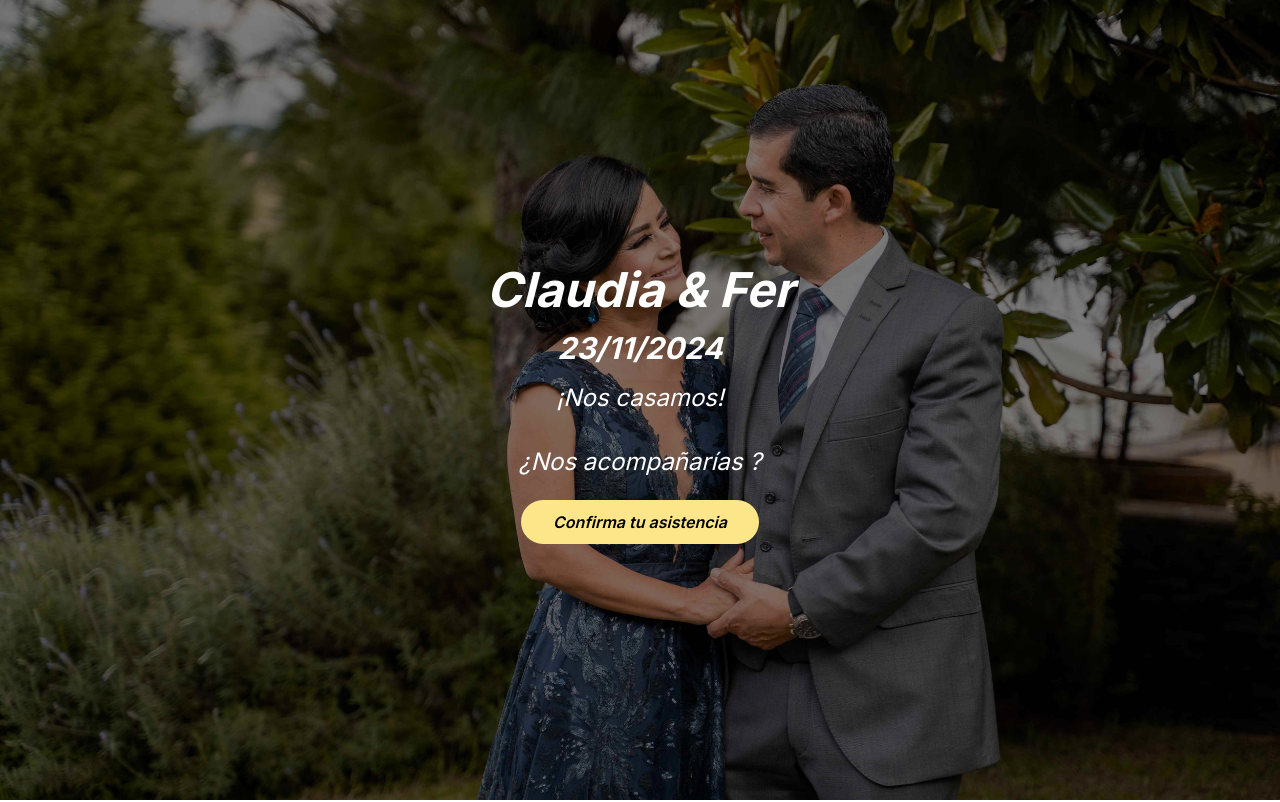
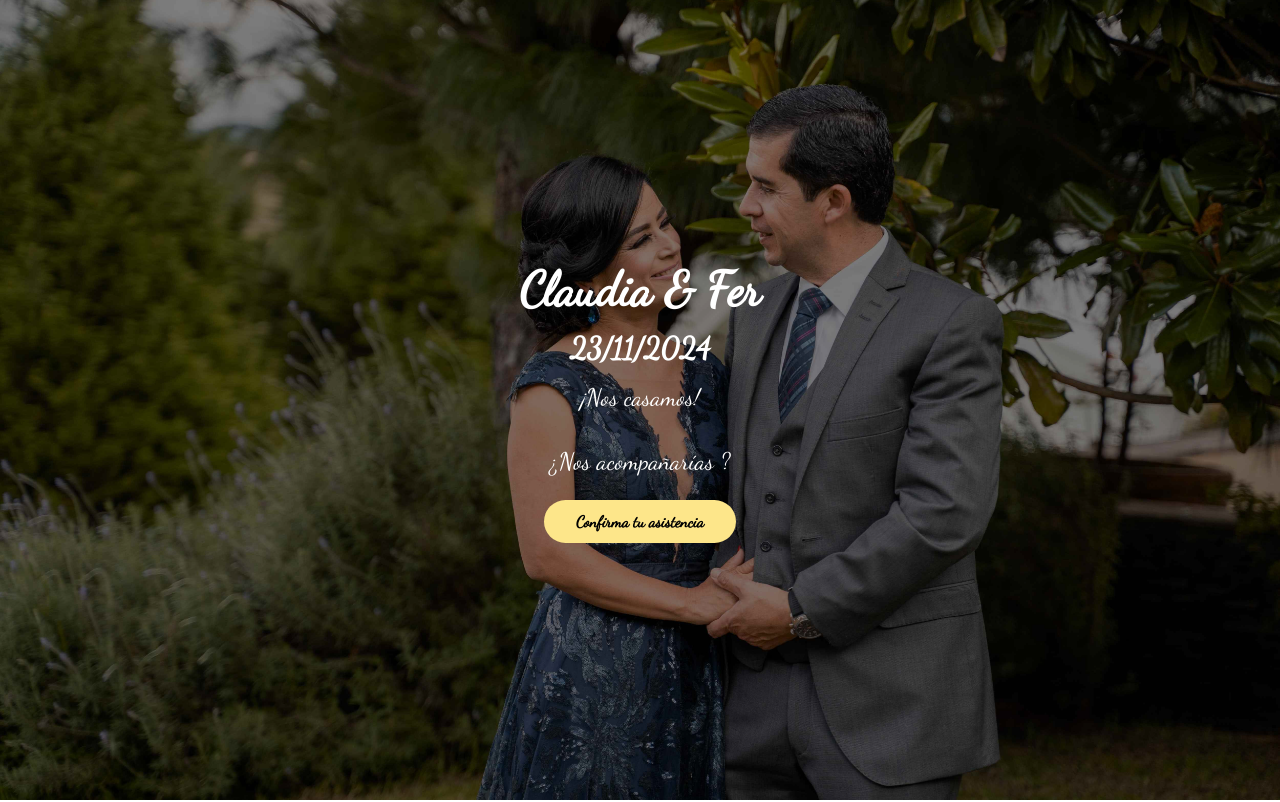
Before and after one commit to esponges/clau-fer-wedding, a Next.js app: page / in a window 1280 px wide. Shown: the top 802 px of the page. Built offline with nearby package versions, Linux system fonts and the light colour scheme.

Commit message:
add font

```diff
--- a/src/app/globals.css
+++ b/src/app/globals.css
@@ -31,3 +31,11 @@ body {
     text-wrap: balance;
   }
 }
+
+@font-face {
+  font-family: 'dancing-script';
+  src: url('/fonts/dancing-script.ttf') format('truetype');
+  font-weight: normal;
+  font-style: normal;
+  font-display: swap;
+}
--- a/src/app/layout.tsx
+++ b/src/app/layout.tsx
@@ -15,7 +15,7 @@ export default function RootLayout({
   children: React.ReactNode;
 }>) {
   return (
-    <html lang="en" className="scroll-smooth italic">
+    <html lang="en" className="scroll-smooth font-custom">
       <body className={inter.className}>{children}</body>
     </html>
   );
--- a/src/app/page.tsx
+++ b/src/app/page.tsx
@@ -30,7 +30,7 @@ export default function Home({
   }
 
   return (
-    <main className='italic'>
+    <main className='font-custom'>
       <section className='relative h-screen flex items-center justify-center'>
         <div
           className='absolute inset-0 bg-cover bg-center'
--- a/src/app/thank-you/page.tsx
+++ b/src/app/thank-you/page.tsx
@@ -24,7 +24,7 @@ export default function ThankYou({
           <div className="mb-8">
             <svg className="w-16 h-16 text-green-500 mx-auto" fill="none" stroke="currentColor" viewBox="0 0 24 24" xmlns="http://www.w3.org/2000/svg">
               <path strokeLinecap="round" strokeLinejoin="round" strokeWidth={2} d="M9 12l2 2 4-4m6 2a9 9 0 11-18 0 9 9 0 0118 0z" />
-            </svg>k
+            </svg>
           </div>
           <p className="text-gray-600 mb-6">
             Well be in touch with more details as the big day approaches.
--- a/tailwind.config.ts
+++ b/tailwind.config.ts
@@ -8,6 +8,9 @@ const config: Config = {
   ],
   theme: {
     extend: {
+      fontFamily: {
+        custom: ["dancing-script", "sans-serif"],
+      },
       backgroundImage: {
         "gradient-radial": "radial-gradient(var(--tw-gradient-stops))",
         "gradient-conic":
```
Also changed, not shown: public/fonts/dancing-script.ttf (added).
